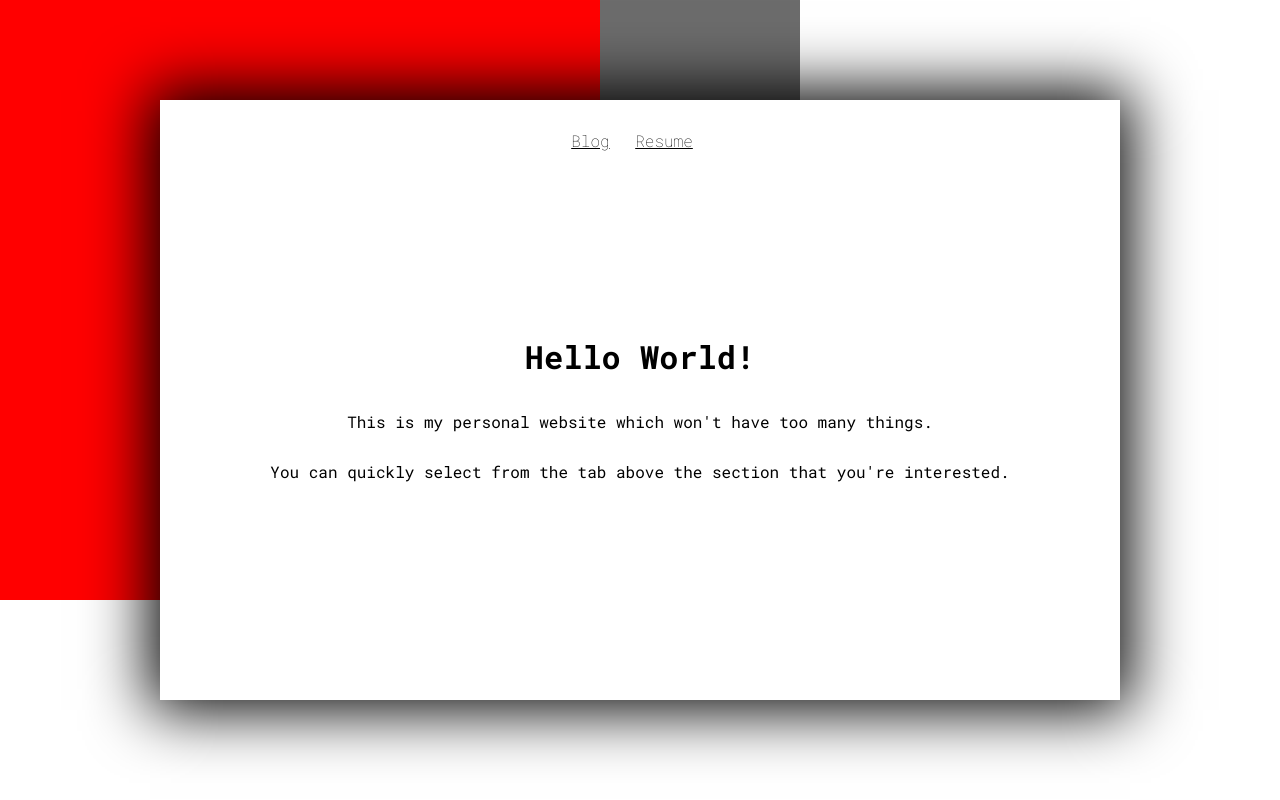
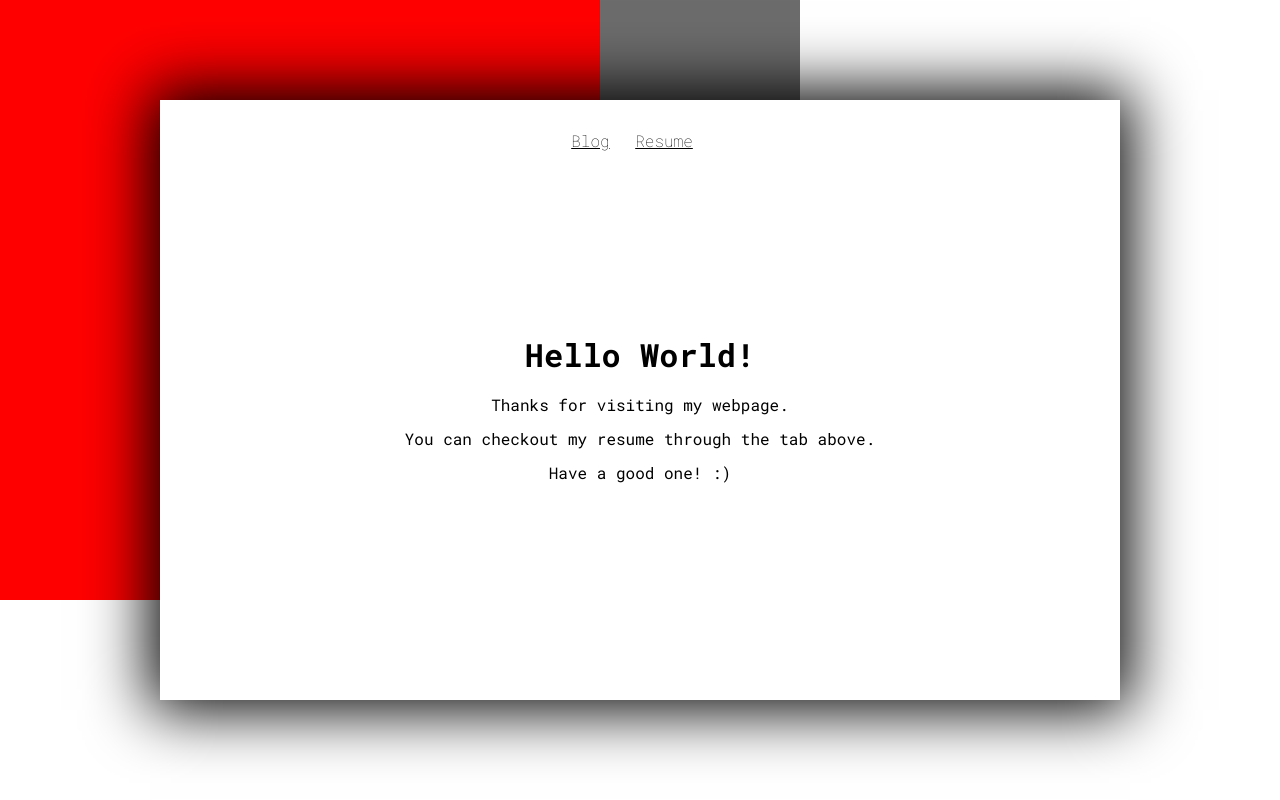
Before and after one commit to dsbrgg/bdomain, a Svelte app: page / in a window 1280 px wide. Built offline with nearby package versions, Linux system fonts and the light colour scheme.

Commit message:
update Home.svelte

```diff
--- a/src/pages/Home.svelte
+++ b/src/pages/Home.svelte
@@ -2,7 +2,10 @@
   export let location;
 </script>
 
-<h1>Hello World!</h1>
+<div>
+  <h1>Hello World!</h1>
 
-<p>This is my personal website which won't have too many things.</p>
-<p>You can quickly select from the tab above the section that you're interested.</p>
+  <p>Thanks for visiting my webpage.</p>
+  <p>You can checkout my resume through the tab above.</p>
+  <p>Have a good one! :)</p>
+</div>
```
